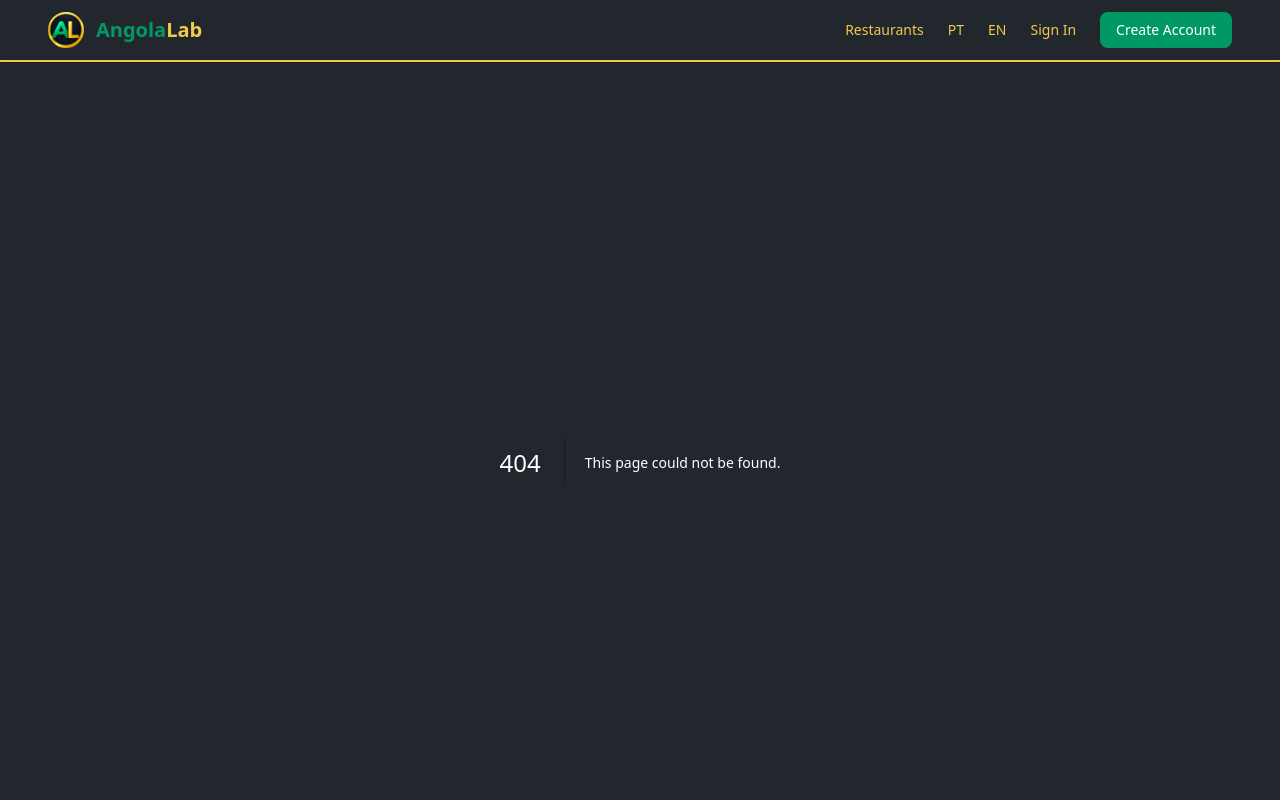
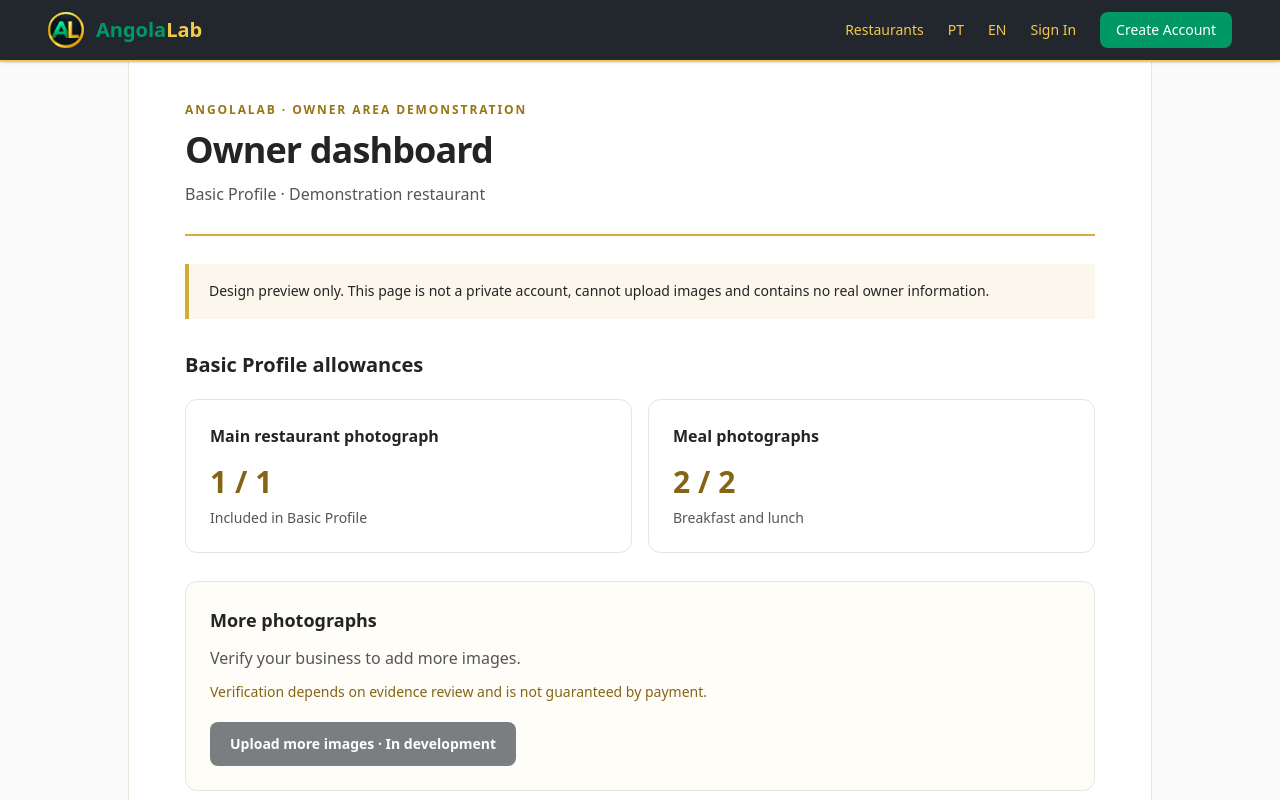
Before and after one commit to oswaldodeal/angolalab-restaurants, a Next.js app: page /en/owner/demo in a window 1280 px wide. Before the commit this address had no page. Shown: the top 800 px of the page. Built offline with nearby package versions, Linux system fonts and the light colour scheme.

Commit message:
feat(owner): add en Basic dashboard preview route

```diff
--- /dev/null
+++ b/app/en/owner/demo/page.tsx
@@ -0,0 +1,5 @@
+import OwnerDashboardDemo from '@/components/OwnerDashboardDemo';
+
+export default function Page() {
+  return <OwnerDashboardDemo language="en" />;
+}
```
